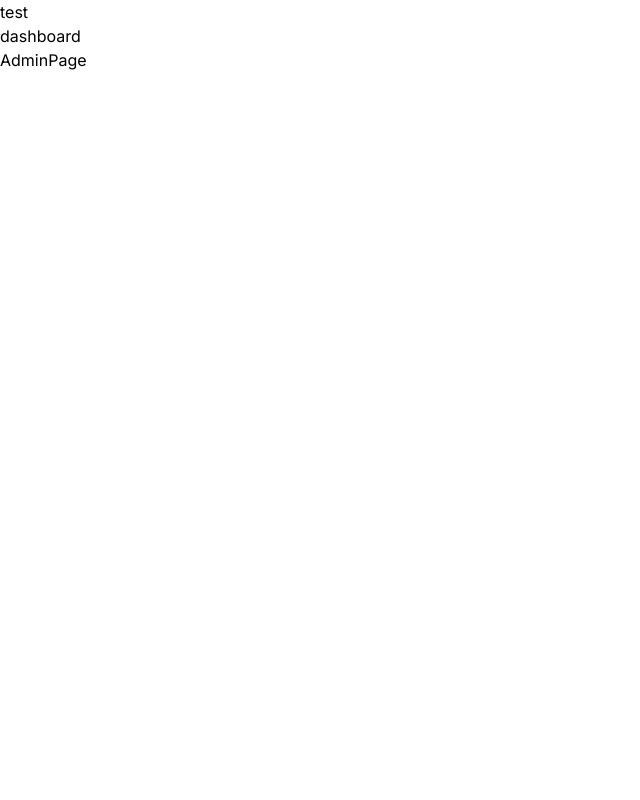
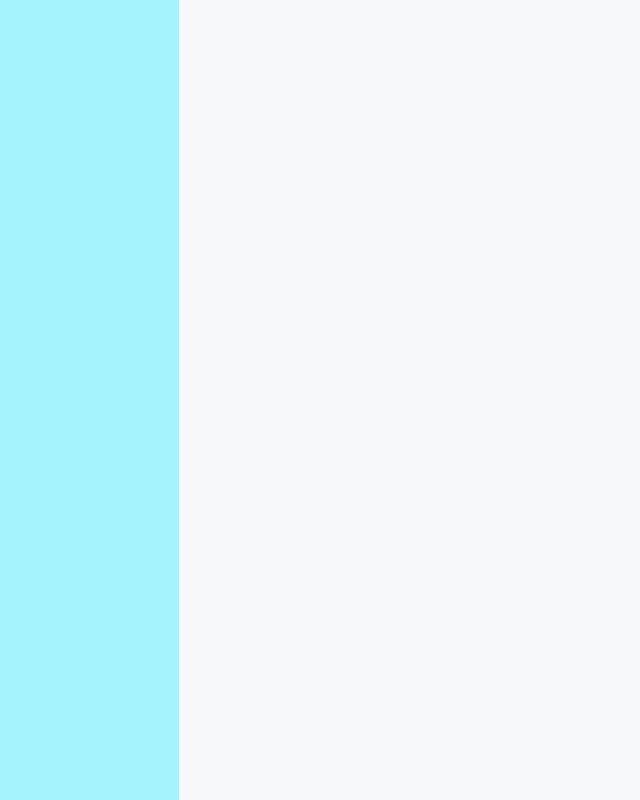
Before and after one commit to saifimd1234/school-management-system, a Next.js app: page /admin in a window 1280 px wide. Shown: the whole page, without its empty margins (0-640 px from the left). Built offline with nearby package versions, Linux system fonts and the light colour scheme.

Commit message:
Basic layout screen of each (dashboard) routing page.

```diff
--- a/src/app/(dashboard)/layout.tsx
+++ b/src/app/(dashboard)/layout.tsx
@@ -4,6 +4,11 @@ export default function DashboardLayout({
   children: React.ReactNode;
 }>) {
   return (
-    <div>dashboard{children}</div>
+    <div className="h-screen flex">
+      {/* LEFT */}
+      <div className="w-[20%] md:w-[8%] lg:w-[16%] xl:w-[14%] p-4 bg-cyan-200"></div>
+      {/* RIGHT */}
+      <div className="w-[80%] md:w-[92%] lg:w-[84%] xl:w-[86%] bg-[#F7F8FA] overflow-scroll flex flex-col"></div>
+    </div>
   );
 }
--- a/src/app/layout.tsx
+++ b/src/app/layout.tsx
@@ -16,7 +16,7 @@ export default function RootLayout({
 }>) {
   return (
     <html lang="en">
-      <body className={inter.className}>test{children}</body>
+      <body className={inter.className}>{children}</body>
     </html>
   );
 }
```
